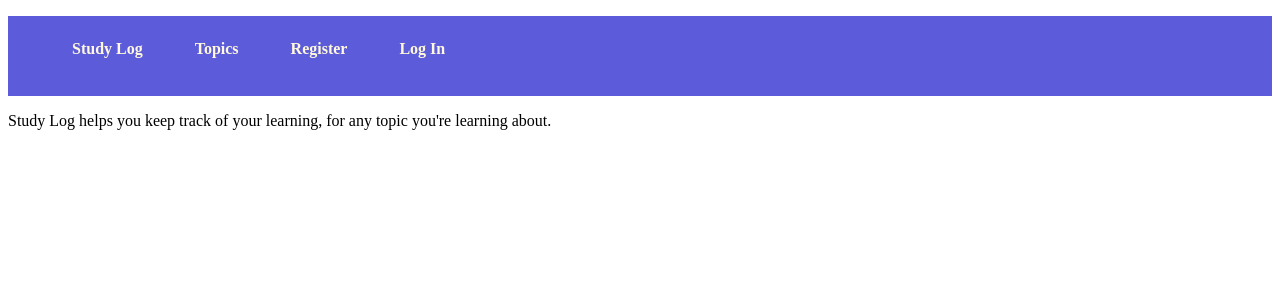
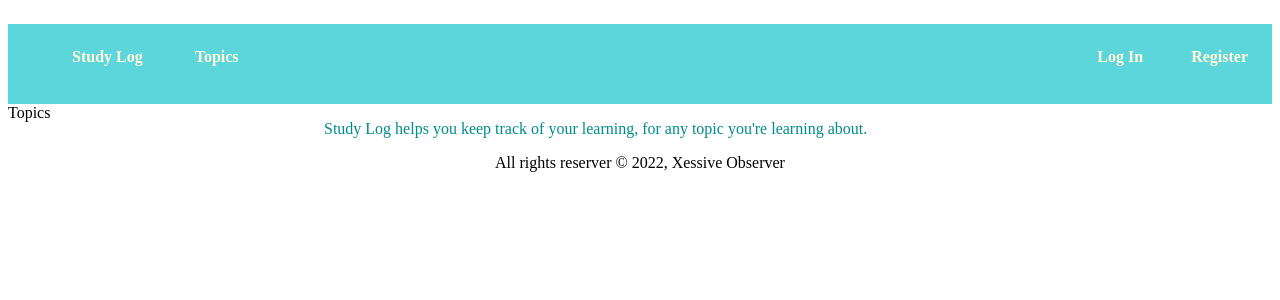
Before and after one commit to XessiveObserver/StudyLog, a Django app: page / in a window 1280 px wide. Shown: the top 300 px of the page. Run offline with Django 3.2, Linux system fonts and the light colour scheme.

Commit message:
grid-layout.

```diff
--- a/StudyLogs/static/css/base.css
+++ b/StudyLogs/static/css/base.css
@@ -1,8 +1,8 @@
 nav{
-    background-color: rgb(92, 92, 218);
+    background-color: rgb(92, 214, 218);
     height: 10vh;
     vertical-align: middle;
-    width: 100%;
+    max-width: 100%;
     border: none;
 }
 .nav-link{
@@ -17,6 +17,73 @@ nav{
     color:cornsilk;
     font-weight: bolder;
 }
-.nav-link a :hover{
-    color: green;
+.nav-link a:hover{
+    color: rgb(87, 46, 201);
 }
+
+nav-link a:visited{
+    color: rgb(0, 55, 128);
+}
+
+.nav-left{
+    float: inline-end;
+}
+
+/* Grid layout */
+.header{
+    grid-area: header;
+}
+
+.aside{
+    grid-area: sidebar;
+}
+
+.article{
+    grid-area: content;
+}
+
+.footer {
+    grid-area: footer;
+    text-align: center;
+}
+.container {
+    display: grid;
+    grid-auto-columns: 1fr 3fr;
+    grid-template-areas:
+        "header header"
+        "sidebar content"
+        "footer footer";
+}
+
+@media (max-width: 500px) {
+    .wrapper {
+    grid-template-columns: 1fr;
+    grid-template-areas:
+    "header"
+    "sidebar"
+    "content"
+    "footer";
+    }
+    }
+
+    @media (max-width: 480px) {
+        .wrapper {
+        grid-template-columns: 1fr;
+        grid-template-areas:
+        "header"
+        "sidebar"
+        "content"
+        "footer";
+        }
+        }
+
+        @media (max-width: 370px) {
+            .wrapper {
+            grid-template-columns: 1fr;
+            grid-template-areas:
+            "header"
+            "sidebar"
+            "content"
+            "footer";
+            }
+            }
--- /dev/null
+++ b/StudyLogs/static/css/index.css
@@ -0,0 +1,3 @@
+.intro-msg{
+    color: darkcyan;
+}
--- a/StudyLogs/templates/StudyLogs/base.html
+++ b/StudyLogs/templates/StudyLogs/base.html
@@ -12,10 +12,12 @@
     </title>
     {% block css %}
         <link rel="stylesheet" href="{% static 'css/base.css' %}">
+        <link rel="stylesheet" href="{% static 'css/index.css' %}">
     {% endblock css %}
 </head>
 <body>
-    <header>
+    <div class="container">
+        <header class="header">
             <nav>
                 <ul>
                     <li class="nav-link">
@@ -24,22 +26,27 @@
                     <li class="nav-link">
                         <a href="{% url 'StudyLogs:topics' %}">Topics</a>
                     </li class="nav-link">
+                    <span style="margin-left: 45em; color: darkcyan; font-weight: bold;">
                         {% if user.is_authenticated %}
                         Hello, {{ user.username }}.
-                <li class="nav-link">
+                    </span>
+                    <li class="nav-link" style="float: inline-end; margin-right: 3em;">
                         <a href="{% url 'users:logout' %}">Log out</a>
                     </li class="nav-link">
                     {% else %}
-                <li class="nav-link">
+                    <li class="nav-link" style="float: inline-end;">
                         <a href="{% url 'users:register' %}">Register</a>
                     </li class="nav-link">
-                <li class="nav-link">
+                    <li class="nav-link" style="float: inline-end;">
                         <a href="{% url 'users:login' %}">Log in</a>
                     </li class="nav-link">
                     {% endif %}
                 </ul>
             </nav>
         </header>
-    {% block content%}{% endblock content %}
+        <aside class="aside">{% block aside %}Topics{% endblock aside %}</aside>
+        <article class="article">{% block content%}{% endblock content %}</article>
+        <footer class="footer">All rights reserver &copy; 2022, Xessive Observer</footer>
+    </div>
 </body>
 </html>
--- a/StudyLogs/templates/StudyLogs/index.html
+++ b/StudyLogs/templates/StudyLogs/index.html
@@ -1,6 +1,5 @@
 {% extends 'StudyLogs/base.html' %}
-
 {% block content %}
-    <p>Study Log helps you keep track of your learning, for any topic you're
+    <p class="intro-msg">Study Log helps you keep track of your learning, for any topic you're
     learning about.</p>
 {% endblock content %}
```
Also changed, not shown: db.sqlite3. Lines whose indentation alone changed are shown as unchanged.
